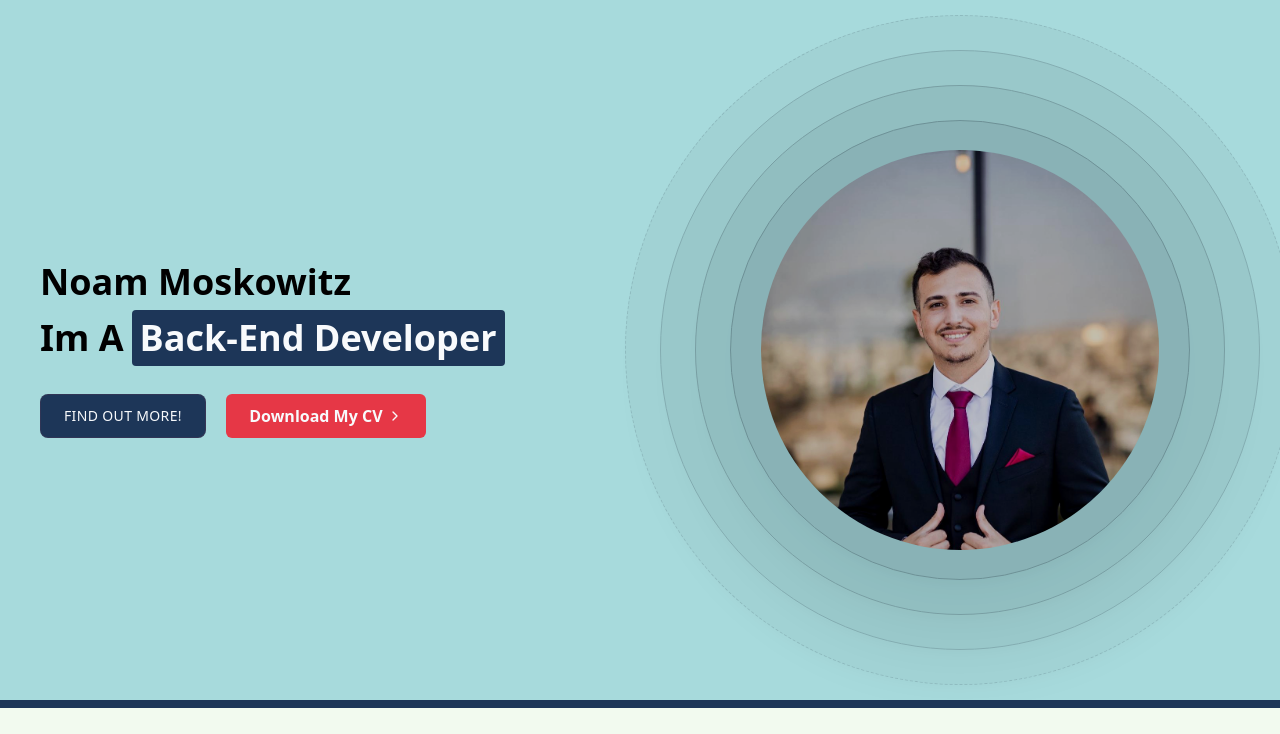
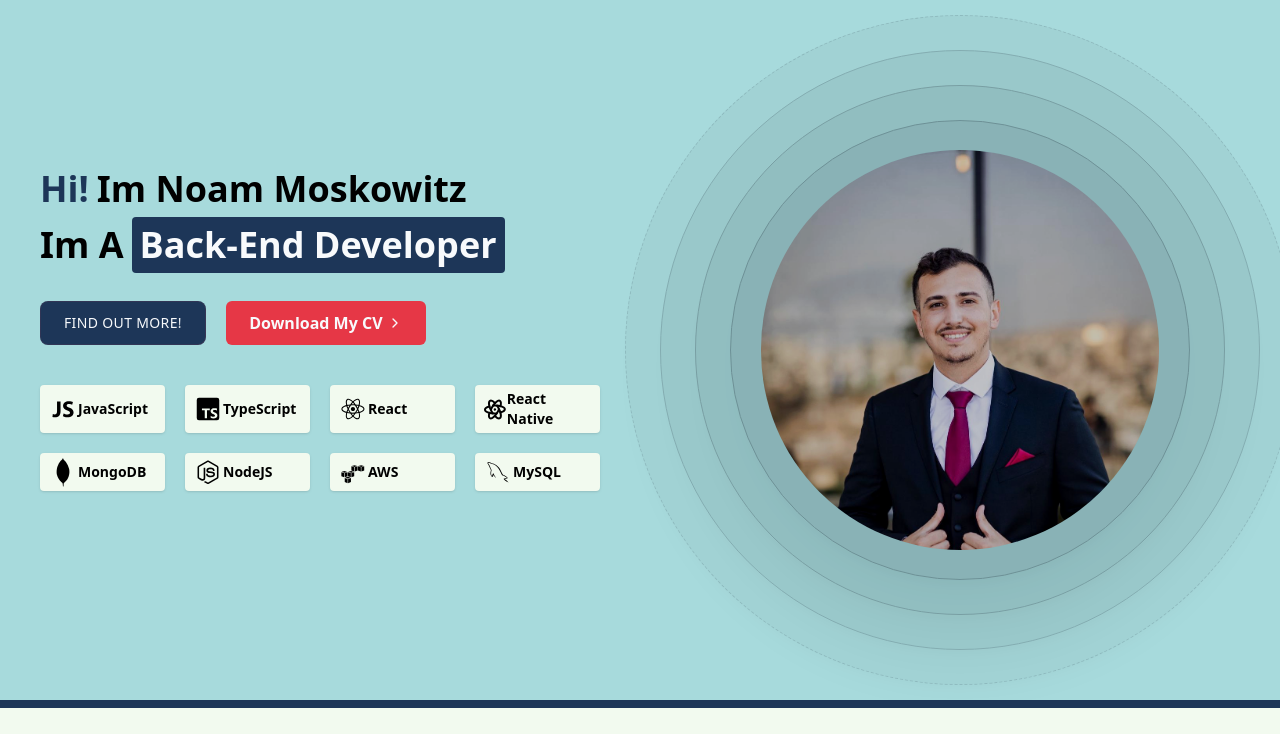
Before and after one commit to Noam-Moskowitz/Noam-Moskowitz-Portfolio, a React (Vite) app: page / in a window 1280 px wide. Shown: the top 734 px of the page. Built offline with nearby package versions, Linux system fonts and the light colour scheme.

Commit message:
added key skills

```diff
--- a/src/App.css
+++ b/src/App.css
@@ -38,6 +38,16 @@
 
 .w-content {
   width: fit-content;
+}
+
+.spin-slow {
+  animation: slow-spin 3s infinite linear;
+}
+
+@keyframes slow-spin {
+  to {
+    transform: rotate(360deg);
+  }
 }
 
 @keyframes shrink {
--- a/src/components/hero/Heading.tsx
+++ b/src/components/hero/Heading.tsx
@@ -2,22 +2,33 @@ import { FadeText } from "../magicui/fade-text";
 import WordRotate from "../magicui/word-rotate";
 import ShinyButton from "../magicui/shiny-button";
 import DownloadCVButton from "../ui/DownloadCVButton";
+import { keySkillsArr } from "./HeroWrapper";
 
 const Heading = () => {
   return (
     <div className=" md:w-[50%] py-5 md:h-[80vh] flex items-center justify-center">
       <div className="w-full flex flex-col justify-center px-10">
+        <div className="flex gap-2">
           <FadeText
-          className="text-lg md:text-4xl font-bold text-black dark:text-white"
+            className="text-xl md:text-4xl font-bold  text-divider "
+            direction="up"
+            framerProps={{
+              show: { transition: { delay: 0.2 } },
+            }}
+            text="Hi!"
+          />
+          <FadeText
+            className="text-xl md:text-4xl font-bold text-black dark:text-white"
             direction="up"
             framerProps={{
               show: { transition: { delay: 0.4 } },
             }}
-          text="Noam Moskowitz"
+            text="Im Noam Moskowitz"
           />
+        </div>
         <div className="flex items-center gap-2">
           <FadeText
-            className="text-lg md:text-4xl font-bold text-black dark:text-white"
+            className="text-xl md:text-4xl font-bold text-black dark:text-white"
             direction="up"
             framerProps={{
               show: { transition: { delay: 0.6 } },
@@ -32,14 +43,21 @@ const Heading = () => {
             }}
             text={
               <WordRotate
-                className="text-lg md:text-4xl font-bold bg-divider text-primary-foreground  rounded p-2 "
+                className="text-xl md:text-4xl font-bold bg-divider text-primary-foreground  rounded p-2 "
                 words={["Full-Stack Developer", "Front-End Developer", "Back-End Developer"]}
               />
             }
           />
         </div>
+        <FadeText
+          className=" font-bold text-black dark:text-white"
+          direction="up"
+          framerProps={{
+            show: { transition: { delay: 1 } },
+          }}
+          text={
             <div className="pt-5 flex flex-col md:flex-row gap-5">
-          <a className="w-content" href="#about">
+              <a className="" href="#about">
                 <ShinyButton
                   className="py-3 bg-divider text-primary-foreground "
                   text="Find Out More!"
@@ -47,6 +65,25 @@ const Heading = () => {
               </a>
               <DownloadCVButton />
             </div>
+          }
+        />
+        <FadeText
+          className=" font-bold  text-black dark:text-white"
+          direction="up"
+          framerProps={{
+            show: { transition: { delay: 1.2 } },
+          }}
+          text={
+            <div className="py-10 grid grid-cols-2 md:grid-cols-4 gap-5  justify-start text-sm">
+              {keySkillsArr.map((item, i) => (
+                <div className="flex items-center bg-secondary  px-2 py-1 rounded shadow">
+                  {item.icon}
+                  <span>{item.name}</span>
+                </div>
+              ))}
+            </div>
+          }
+        />
       </div>
     </div>
   );
--- a/src/components/hero/HeroWrapper.tsx
+++ b/src/components/hero/HeroWrapper.tsx
@@ -1,5 +1,44 @@
+import { DiJavascript1, DiReact, DiMongodb, DiNodejsSmall, DiAws, DiMysql } from "react-icons/di";
 import Heading from "./Heading";
 import HeroImage from "./HeroImage";
+import { BiLogoTypescript } from "react-icons/bi";
+import { TbBrandReactNative } from "react-icons/tb";
+
+export const keySkillsArr = [
+  {
+    icon: <DiJavascript1 size={30} />,
+    name: `JavaScript`,
+  },
+  {
+    icon: <BiLogoTypescript size={30} />,
+    name: `TypeScript`,
+  },
+  {
+    icon: <DiReact size={30} />,
+    name: `React`,
+  },
+  {
+    icon: <TbBrandReactNative size={25} />,
+    name: `React Native`,
+  },
+
+  {
+    icon: <DiMongodb size={30} />,
+    name: `MongoDB`,
+  },
+  {
+    icon: <DiNodejsSmall size={30} />,
+    name: `NodeJS`,
+  },
+  {
+    icon: <DiAws size={30} />,
+    name: `AWS`,
+  },
+  {
+    icon: <DiMysql size={30} />,
+    name: `MySQL`,
+  },
+];
 
 const HeroWrapper = () => {
   return (
--- a/src/components/magicui/animated-subscribe-button.tsx
+++ b/src/components/magicui/animated-subscribe-button.tsx
@@ -24,7 +24,7 @@ export const AnimatedSubscribeButton: React.FC<AnimatedSubscribeButtonProps> = (
     <AnimatePresence mode="wait">
       {isSubscribed ? (
         <motion.button
-          className="relative flex w-[200px] items-center justify-center overflow-hidden rounded-md bg-white p-[10px] outline outline-1 outline-black"
+          className="relative flex w-full md:w-[200px] items-center justify-center overflow-hidden rounded-md bg-white p-[10px] outline outline-1 outline-black"
           onClick={() => setIsSubscribed(false)}
           initial={{ opacity: 0 }}
           animate={{ opacity: 1 }}
@@ -42,7 +42,7 @@ export const AnimatedSubscribeButton: React.FC<AnimatedSubscribeButtonProps> = (
         </motion.button>
       ) : (
         <motion.button
-          className={`relative bg-${buttonColor} text-${buttonTextColor} flex w-[200px] cursor-pointer items-center justify-center rounded-md border-none p-[10px]`}
+          className={`relative bg-${buttonColor} text-${buttonTextColor} flex w-full md:w-[200px] cursor-pointer items-center justify-center rounded-md border-none p-[10px]`}
           style={{ backgroundColor: buttonColor, color: buttonTextColor }}
           onClick={() => setIsSubscribed(true)}
           initial={{ opacity: 0 }}
--- a/src/components/magicui/shiny-button.tsx
+++ b/src/components/magicui/shiny-button.tsx
@@ -33,7 +33,7 @@ const ShinyButton = ({ text = "shiny-button", className }: ShinyButtonProps) =>
     <motion.button
       {...animationProps}
       className={cn(
-        "relative rounded-lg px-6 py-2 font-medium backdrop-blur-xl transition-[box-shadow] duration-300 ease-in-out hover:shadow dark:bg-[radial-gradient(circle_at_50%_0%,hsl(var(--primary)/10%)_0%,transparent_60%)] dark:hover:shadow-[0_0_20px_hsl(var(--primary)/10%)]",
+        "relative rounded-lg px-6 py-2 font-medium w-full backdrop-blur-xl transition-[box-shadow] duration-300 ease-in-out hover:shadow dark:bg-[radial-gradient(circle_at_50%_0%,hsl(var(--primary)/10%)_0%,transparent_60%)] dark:hover:shadow-[0_0_20px_hsl(var(--primary)/10%)]",
         className
       )}
     >
--- a/src/components/ui/DownloadCVButton.tsx
+++ b/src/components/ui/DownloadCVButton.tsx
@@ -17,7 +17,7 @@ const DownloadCVButton = () => {
         changeText={
           <span className="group inline-flex items-center">
             <CheckIcon className="mr-2 h-4 w-4" />
-            Downloaded{" "}
+            Downloaded
           </span>
         }
       />
```
Lines whose indentation alone changed are shown as unchanged.
